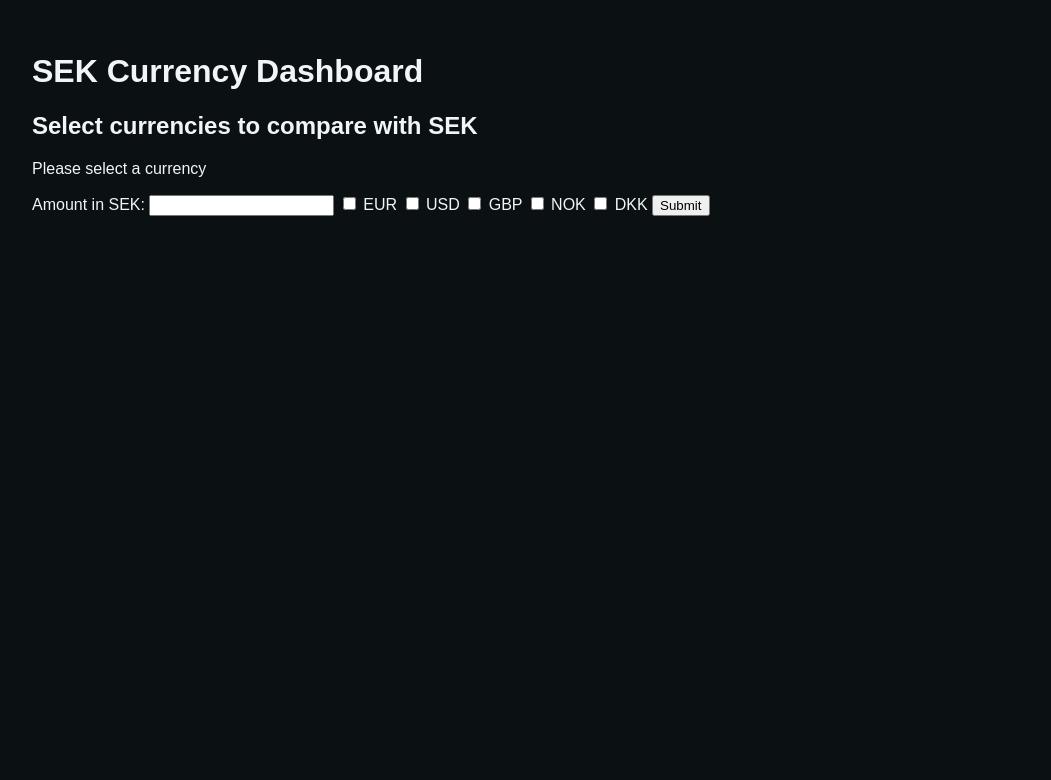
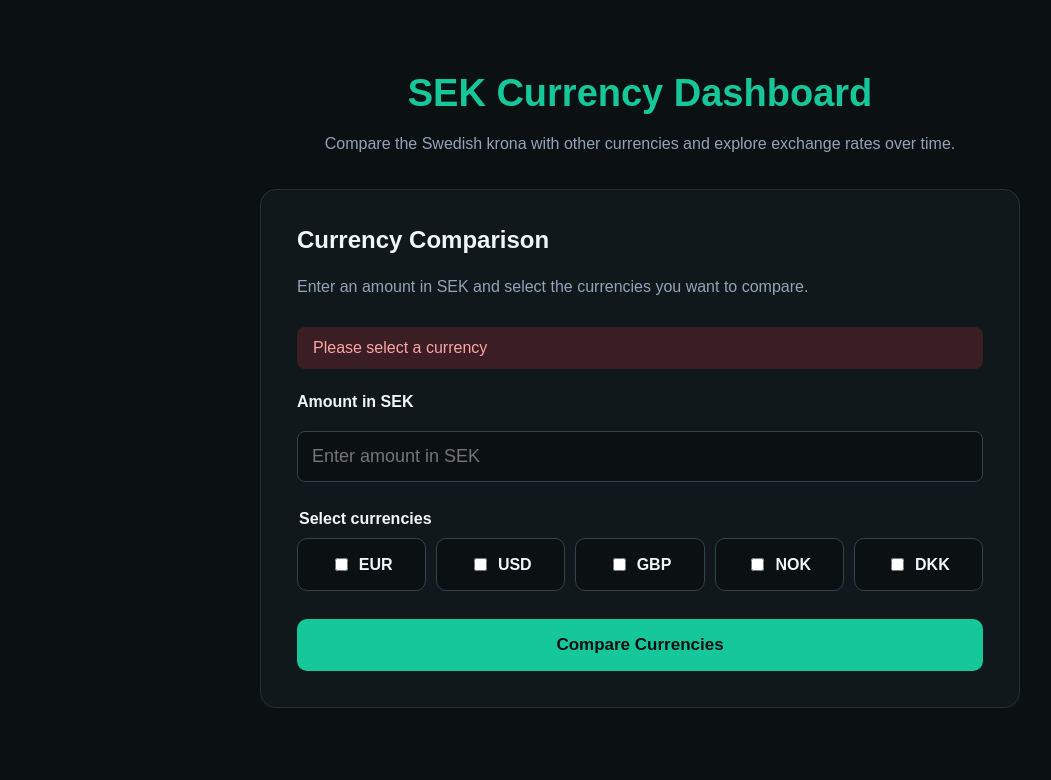
Before and after one commit to DaemonOberg/currency-dashboard, a Flask app: page /results in a window 1280 px wide. Shown: the part 63-843 px from the top of the page, without its empty margins (0-1051 px from the left). Before the commit the page ends 279 px from the top, so only its background shows below. Run offline with Flask 3, Linux system fonts and the light colour scheme.

Commit message:
feat: redesign home page layout and enhance currency selection form

```diff
--- a/static/css/style.css
+++ b/static/css/style.css
@@ -244,3 +244,170 @@
         padding: 18px;
     }
 }
+
+/* ========================================
+   6. HOME PAGE
+   Currency selection and amount form
+======================================== */
+
+.home-page {
+    max-width: 760px;
+    margin: 40px auto;
+}
+
+.home-header {
+    text-align: center;
+    margin-bottom: 32px;
+}
+
+.home-header h1 {
+    color: #16c79a;
+    font-size: 38px;
+    margin-bottom: 12px;
+}
+
+.home-header p {
+    color: #94a3b8;
+    line-height: 1.6;
+}
+
+.home-card {
+    background-color: #10181c;
+    border: 1px solid #263238;
+    border-radius: 16px;
+    padding: 36px;
+}
+
+.home-card h2 {
+    margin-top: 0;
+    font-size: 24px;
+}
+
+.home-description {
+    color: #94a3b8;
+    margin-bottom: 28px;
+    line-height: 1.6;
+}
+
+/* Amount input */
+
+.home-form-group {
+    display: flex;
+    flex-direction: column;
+    gap: 10px;
+    margin-bottom: 28px;
+}
+
+.home-form-group label,
+.currency-fieldset legend {
+    font-weight: bold;
+    margin-bottom: 10px;
+}
+
+.home-form-group input {
+    background-color: #0b1012;
+    border: 1px solid #34444b;
+    border-radius: 8px;
+    padding: 14px;
+    color: #f1f5f9;
+    font-size: 18px;
+}
+
+.home-form-group input:focus {
+    outline: 2px solid #16c79a;
+    outline-offset: 2px;
+}
+
+/* Currency selection cards */
+
+.currency-fieldset {
+    border: none;
+    padding: 0;
+    margin: 0 0 28px;
+    min-width: 0;
+}
+
+.currency-grid {
+    display: grid;
+    grid-template-columns: repeat(5, minmax(0, 1fr));
+    gap: 10px;
+}
+
+.currency-option {
+    display: flex;
+    align-items: center;
+    justify-content: center;
+    gap: 8px;
+    padding: 16px 8px;
+    background-color: #0b1012;
+    border: 1px solid #34444b;
+    border-radius: 10px;
+    cursor: pointer;
+    transition: border-color 0.2s, background-color 0.2s;
+}
+
+.currency-option:hover {
+    border-color: #16c79a;
+}
+
+.currency-option:has(input:checked) {
+    background-color: #16352d;
+    border-color: #16c79a;
+}
+
+.currency-option input {
+    accent-color: #16c79a;
+}
+
+.currency-option span {
+    font-weight: bold;
+}
+
+/* Submit button */
+
+.home-submit {
+    width: 100%;
+    padding: 16px;
+    background-color: #16c79a;
+    color: #0b1012;
+    border: none;
+    border-radius: 10px;
+    font-size: 17px;
+    font-weight: bold;
+    cursor: pointer;
+    transition: background-color 0.2s;
+}
+
+.home-submit:hover {
+    background-color: #12a983;
+}
+
+/* Form error message */
+
+.home-error {
+    color: #fca5a5;
+    background-color: #3b1d24;
+    padding: 12px 16px;
+    border-radius: 8px;
+    margin-bottom: 24px;
+}
+
+/* Responsive home page */
+
+@media (max-width: 600px) {
+    .home-page {
+        margin: 16px auto;
+    }
+
+    .home-header h1 {
+        font-size: 28px;
+    }
+
+    .home-card {
+        padding: 22px;
+    }
+
+    .currency-grid {
+        grid-template-columns: repeat(2, minmax(0, 1fr));
+    }
+}
--- a/templates/index.html
+++ b/templates/index.html
@@ -1,23 +1,83 @@
+
 {% extends "base.html" %}
+
 {% block content %}
-    <h1>SEK Currency Dashboard</h1>
-    <h2>Select currencies to compare with SEK</h2>
-    {% if error %}
-        <p>{{ error }}</p>
-    {% endif %}
-    <form method="get" action="/results">
-        <label for="amount">Amount in SEK:</label>
-        <input type="number" id="amount" name="amount" min="1" step="any">
-        <input type="checkbox" value="EUR" name="currencies" id="eur">
-        <label for="eur">EUR</label>
-        <input type="checkbox" value="USD" name="currencies" id="usd">
-        <label for="usd">USD</label>
-        <input type="checkbox" value="GBP" name="currencies" id="gbp">
-        <label for="gbp">GBP</label>
-        <input type="checkbox" value="NOK" name="currencies" id="nok">
-        <label for="nok">NOK</label>
-        <input type="checkbox" value="DKK" name="currencies" id="dkk">
-        <label for="dkk">DKK</label>
-        <button type="submit">Submit</button>
-    </form>
+
+<main class="home-page">
+
+    <header class="home-header">
+        <h1>SEK Currency Dashboard</h1>
+        <p>
+            Compare the Swedish krona with other currencies
+            and explore exchange rates over time.
+        </p>
+    </header>
+
+    <section class="home-card">
+        <h2>Currency Comparison</h2>
+        <p class="home-description">
+            Enter an amount in SEK and select the currencies
+            you want to compare.
+        </p>
+
+        {% if error %}
+            <p class="home-error">{{ error }}</p>
+        {% endif %}
+
+        <form method="get" action="/results">
+
+            <div class="home-form-group">
+                <label for="amount">Amount in SEK</label>
+                <input
+                    type="number"
+                    id="amount"
+                    name="amount"
+                    min="0.01"
+                    step="any"
+                    placeholder="Enter amount in SEK"
+                >
+            </div>
+
+            <fieldset class="currency-fieldset">
+                <legend>Select currencies</legend>
+
+                <div class="currency-grid">
+
+                    <label class="currency-option">
+                        <input type="checkbox" value="EUR" name="currencies">
+                        <span>EUR</span>
+                    </label>
+
+                    <label class="currency-option">
+                        <input type="checkbox" value="USD" name="currencies">
+                        <span>USD</span>
+                    </label>
+
+                    <label class="currency-option">
+                        <input type="checkbox" value="GBP" name="currencies">
+                        <span>GBP</span>
+                    </label>
+
+                    <label class="currency-option">
+                        <input type="checkbox" value="NOK" name="currencies">
+                        <span>NOK</span>
+                    </label>
+
+                    <label class="currency-option">
+                        <input type="checkbox" value="DKK" name="currencies">
+                        <span>DKK</span>
+                    </label>
+
+                </div>
+            </fieldset>
+
+            <button class="home-submit" type="submit">
+                Compare Currencies
+            </button>
+
+        </form>
+    </section>
+
+</main>
+
 {% endblock %}
```
